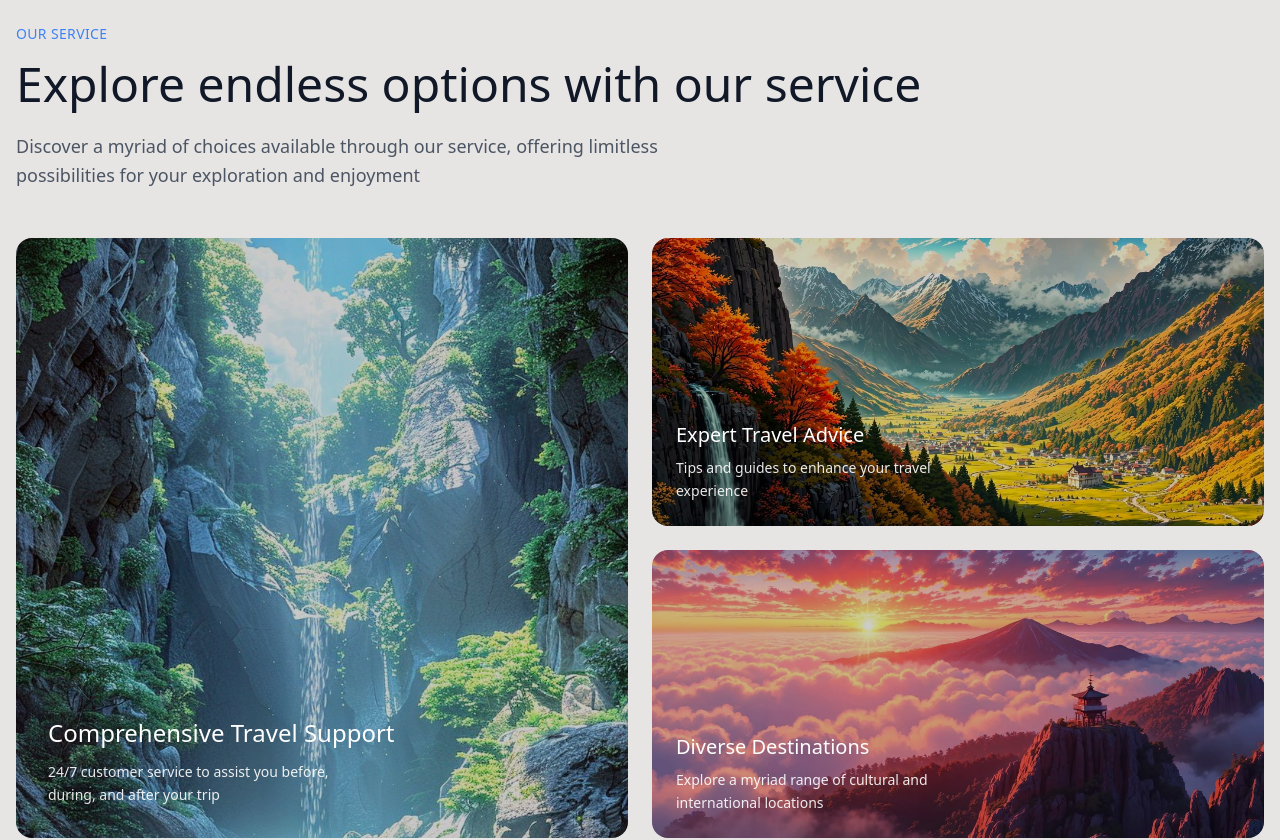
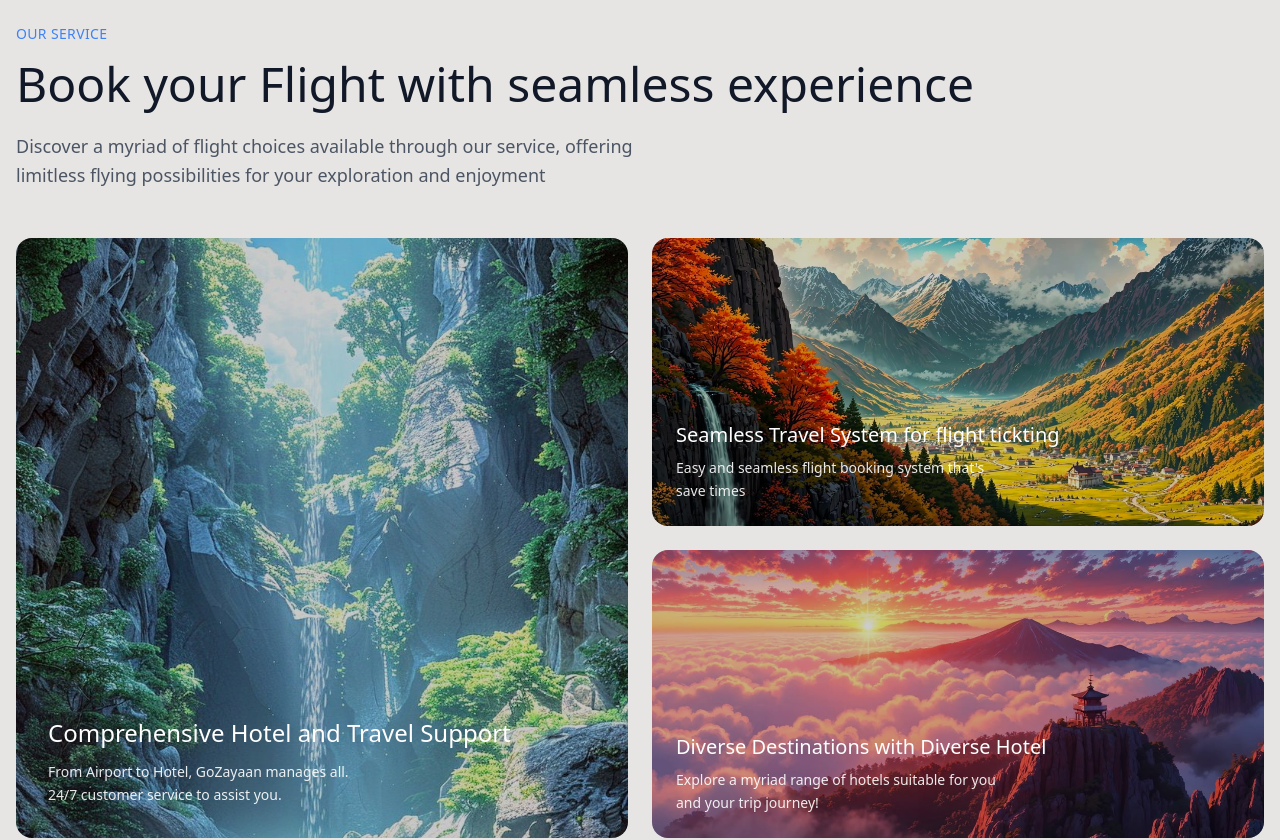
Before and after one commit to nf-714/go-zayaan-travel, a Next.js app: page / in a window 1280 px wide. Shown: the part 1900-2740 px from the top of the page. Built offline with nearby package versions, Linux system fonts and the light colour scheme.

Commit message:
Fixed all animation problems

```diff
--- a/components/service-section/service-section.component.tsx
+++ b/components/service-section/service-section.component.tsx
@@ -28,7 +28,7 @@ export default function ServiceComponent() {
           transition={{ duration: 0.8, delay: 0.4, ease: "easeOut" }}
           viewport={{ once: true }}
         >
-          Explore endless options with our service
+          Book your Flight with seamless experience
         </motion.h2>
         <motion.p
           className="text-gray-600 text-lg max-w-2xl leading-relaxed"
@@ -37,8 +37,9 @@ export default function ServiceComponent() {
           transition={{ duration: 0.8, delay: 0.6, ease: "easeOut" }}
           viewport={{ once: true }}
         >
-          Discover a myriad of choices available through our service, offering
-          limitless possibilities for your exploration and enjoyment
+          Discover a myriad of flight choices available through our service,
+          offering limitless flying possibilities for your exploration and
+          enjoyment
         </motion.p>
       </motion.div>
 
@@ -51,8 +52,6 @@ export default function ServiceComponent() {
           whileInView={{ opacity: 1, x: 0 }}
           transition={{ duration: 0.8, delay: 0.2, ease: "easeOut" }}
           viewport={{ once: true }}
-          whileHover={{ scale: 1.02 }}
-          transition={{ duration: 0.3 }}
         >
           <Image
             src="/bentoimg-1.jpg"
@@ -69,11 +68,11 @@ export default function ServiceComponent() {
             viewport={{ once: true }}
           >
             <h3 className="text-2xl font-medium mb-3">
-              Comprehensive Travel Support
+              Comprehensive Hotel and Travel Support
             </h3>
             <p className="text-white/90 text-sm leading-relaxed max-w-xs">
-              24/7 customer service to assist you before, during, and after your
-              trip
+              From Airport to Hotel, GoZayaan manages all. 24/7 customer service
+              to assist you.
             </p>
           </motion.div>
         </motion.div>
@@ -88,7 +87,6 @@ export default function ServiceComponent() {
             transition={{ duration: 0.8, delay: 0.4, ease: "easeOut" }}
             viewport={{ once: true }}
             whileHover={{ scale: 1.02 }}
-            transition={{ duration: 0.3 }}
           >
             <Image
               src="/bentoimg-2.jpg"
@@ -104,9 +102,11 @@ export default function ServiceComponent() {
               transition={{ duration: 0.6, delay: 1.0, ease: "easeOut" }}
               viewport={{ once: true }}
             >
-              <h3 className="text-xl font-medium mb-2">Expert Travel Advice</h3>
+              <h3 className="text-xl font-medium mb-2">
+                Seamless Travel System for flight tickting
+              </h3>
               <p className="text-white/90 text-sm leading-relaxed max-w-xs">
-                Tips and guides to enhance your travel experience
+                Easy and seamless flight booking system that's save times
               </p>
             </motion.div>
           </motion.div>
@@ -119,7 +119,6 @@ export default function ServiceComponent() {
             transition={{ duration: 0.8, delay: 0.6, ease: "easeOut" }}
             viewport={{ once: true }}
             whileHover={{ scale: 1.02 }}
-            transition={{ duration: 0.3 }}
           >
             <Image
               src="/bentoimg-3.jpg"
@@ -135,9 +134,12 @@ export default function ServiceComponent() {
               transition={{ duration: 0.6, delay: 1.2, ease: "easeOut" }}
               viewport={{ once: true }}
             >
-              <h3 className="text-xl font-medium mb-2">Diverse Destinations</h3>
+              <h3 className="text-xl font-medium mb-2">
+                Diverse Destinations with Diverse Hotel
+              </h3>
               <p className="text-white/90 text-sm leading-relaxed max-w-xs">
-                Explore a myriad range of cultural and international locations
+                Explore a myriad range of hotels suitable for you and your trip
+                journey!
               </p>
             </motion.div>
           </motion.div>
```
